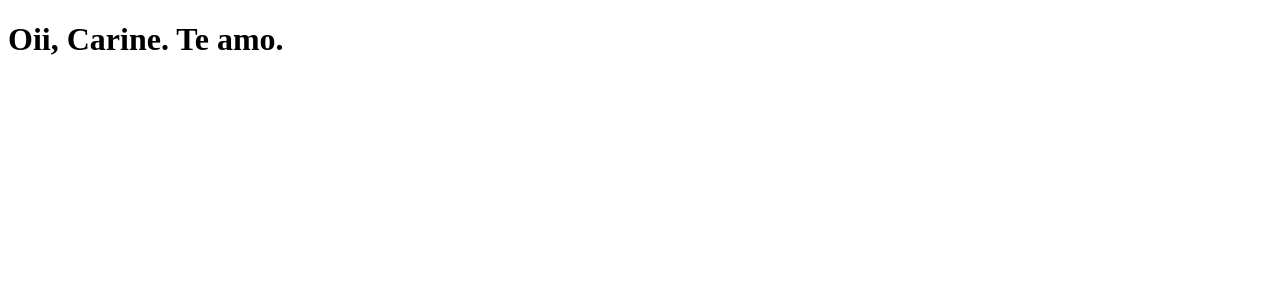
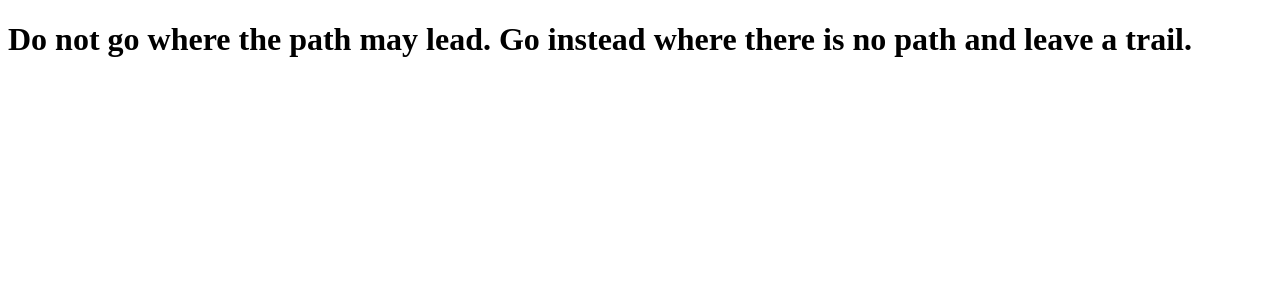
Before and after one commit to caiqueSteibel/clone-tabnews, a Next.js app: page / in a window 1280 px wide. Shown: the top 300 px of the page. Built offline with nearby package versions, Linux system fonts and the light colour scheme.

Commit message:
update index.js

```diff
--- a/pages/index.js
+++ b/pages/index.js
@@ -1,5 +1,5 @@
 function Home() {
-  return <h1>Oii, Carine. Te amo.</h1>;
+  return <h1>Do not go where the path may lead. Go instead where there is no path and leave a trail.</h1>;
 }
 
 export default Home;
```
